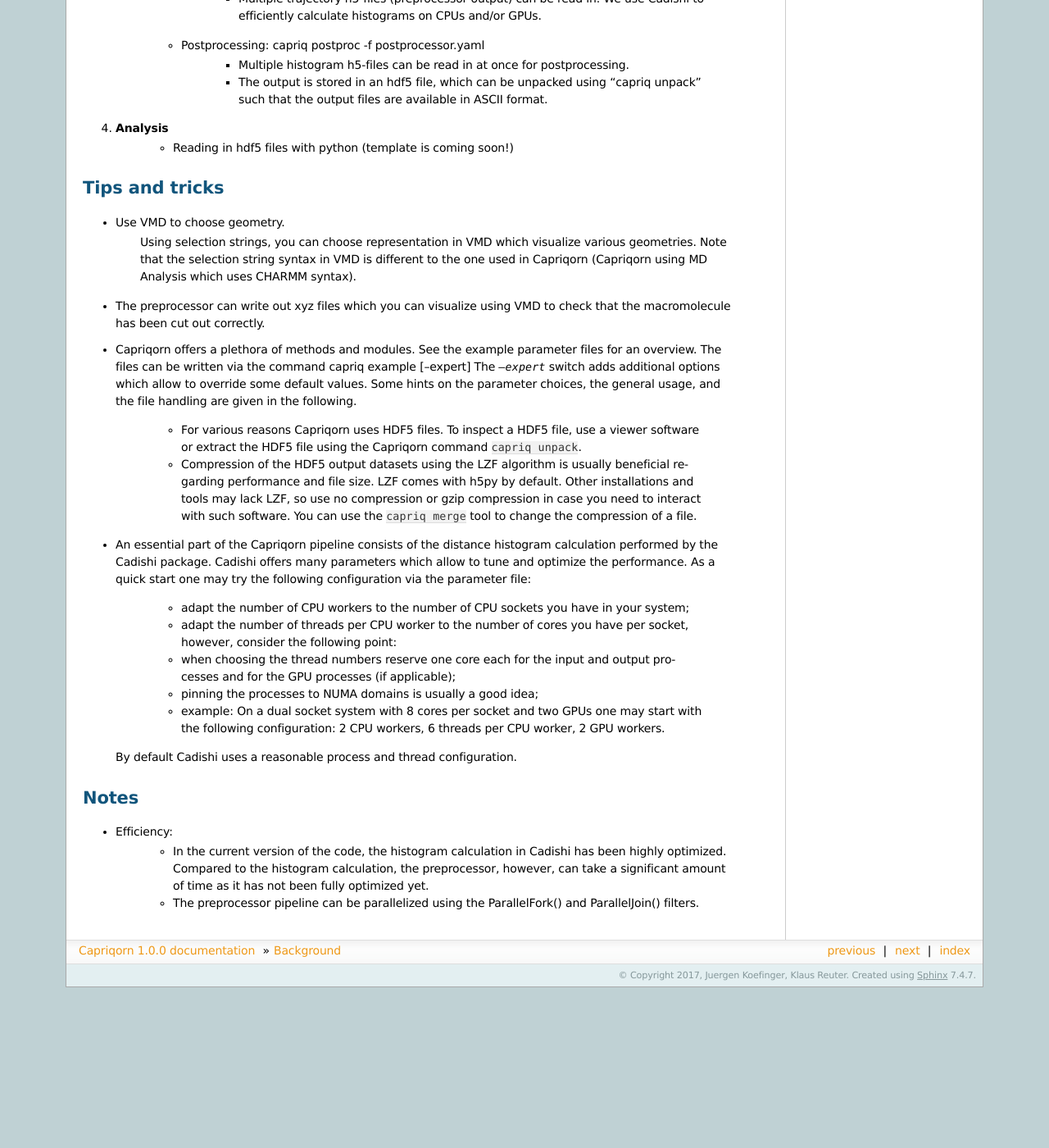
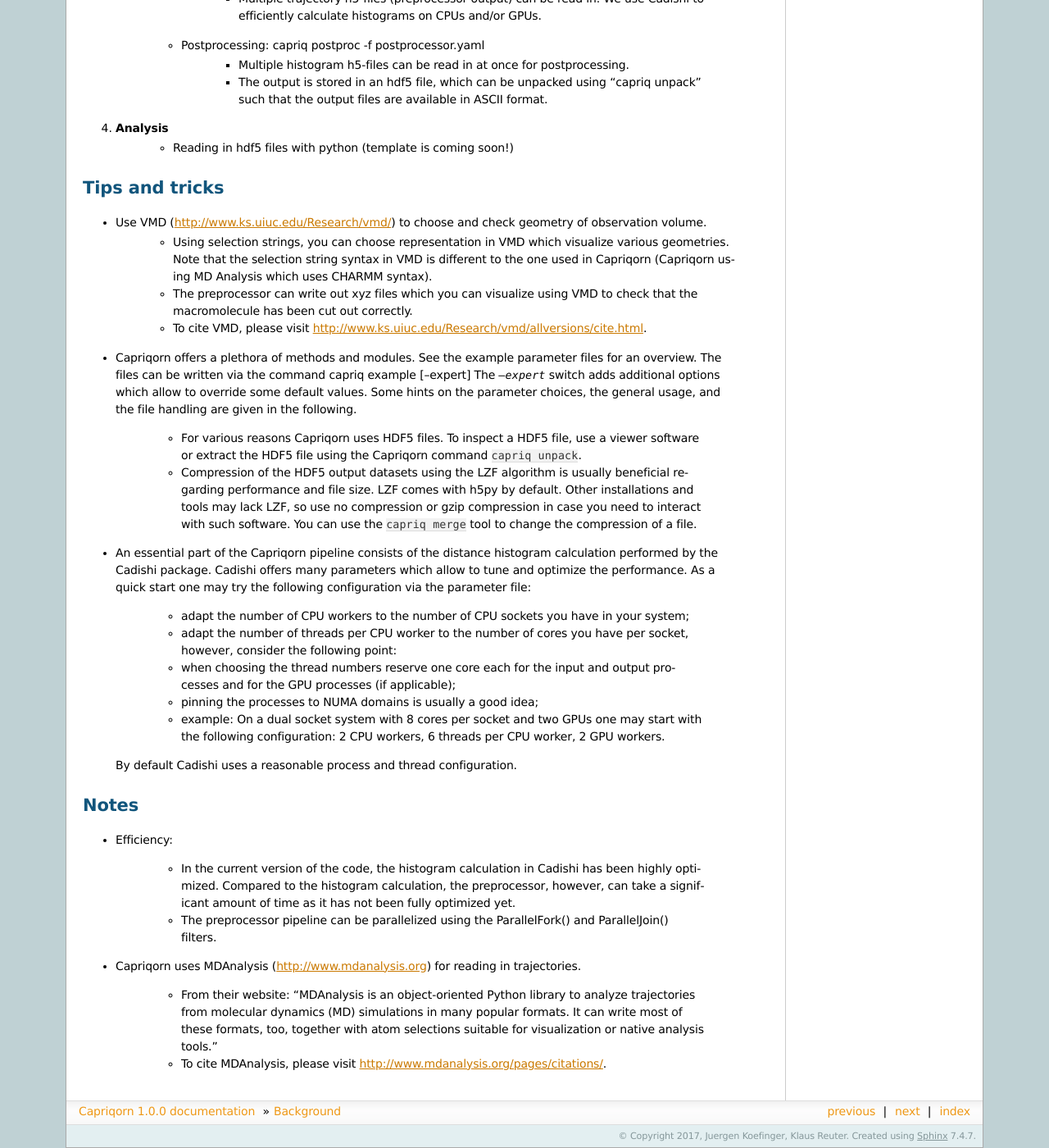
Before and after one commit to bio-phys/capriqorn, a Sphinx documentation site: the page built from doc/manual.rst, in a window 1280 px wide and 1400 px high, scrolled down 2505 px. Shown: the whole window at 82% size. Built offline with Sphinx 7.4.7, drawn with Linux system fonts in a browser that asks for light colours; before the commit the page ends 3709 px from its top, so only the background shows below that.

```diff
--- a/doc/index.rst
+++ b/doc/index.rst
@@ -18,7 +18,7 @@ following publication:
 | Jürgen Köfinger and Gerhard Hummer
 | Phys. Rev. E 87, 052712 (2013)
 
-For your convenience, we provide the citation in :download:`bibtex <./citations/PhysRevE.87.052712.bibtex>` format and :download:`endnote  <./citations/PhysRevE.87.052712.ris>` format.
+For your convenience, we provide citations in :download:`bibtex <./citations/PhysRevE.87.052712.bibtex>` format and :download:`endnote  <./citations/PhysRevE.87.052712.ris>` format.
 
 Additionally, a novel method for **non-spherical observation volumes** using **virtual
 particles** has been implemented (manuscript in preparation).
--- a/doc/manual.rst
+++ b/doc/manual.rst
@@ -98,10 +98,11 @@ We suggest to use it to get started. You can pick the parameter files for the ge
 Tips and tricks
 ===============
 
-* Use VMD to choose geometry.
-    Using selection strings, you can choose representation in VMD which visualize various geometries.
-    Note that the selection string syntax in VMD is different to the one used in Capriqorn (Capriqorn using MD Analysis which uses CHARMM syntax).
-* The preprocessor can write out xyz files which you can visualize using VMD to check that the macromolecule has been cut out correctly.
+* Use VMD (http://www.ks.uiuc.edu/Research/vmd/) to choose and check geometry of observation volume.
+    * Using selection strings, you can choose representation in VMD which visualize various geometries.
+      Note that the selection string syntax in VMD is different to the one used in Capriqorn (Capriqorn using MD Analysis which uses CHARMM syntax).
+    * The preprocessor can write out xyz files which you can visualize using VMD to check that the macromolecule has been cut out correctly.
+    * To cite VMD, please visit http://www.ks.uiuc.edu/Research/vmd/allversions/cite.html.
 * Capriqorn offers a plethora of methods and modules.
   See the example parameter files for an overview.
   The files can be written via the command capriq example [--expert]
@@ -137,7 +138,12 @@ Tips and tricks
 
 Notes
 =====
+* Efficiency:
 
-* Efficiency:
     * In the current version of the code, the histogram calculation in Cadishi has been highly optimized. Compared to the histogram calculation, the preprocessor, however, can take a significant amount of time as it has not been fully optimized yet.
     * The preprocessor pipeline can be parallelized using the ParallelFork() and ParallelJoin() filters.
+
+* Capriqorn uses MDAnalysis (http://www.mdanalysis.org) for reading in trajectories.
+
+    * From their website: "MDAnalysis is an object-oriented Python library to analyze trajectories from molecular dynamics (MD) simulations in many popular formats. It can write most of these formats, too, together with atom selections suitable for visualization or native analysis tools."
+    * To cite MDAnalysis, please visit http://www.mdanalysis.org/pages/citations/.
```
Also changed, not shown: README.rst (+9 -5 lines), 2 other files.
